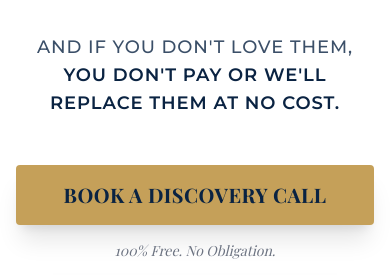
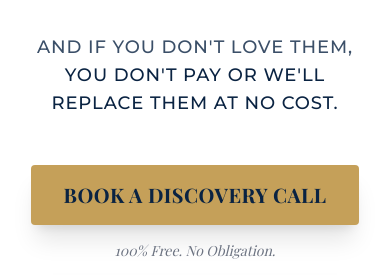
Before and after one commit to christianh0019/five-star-assistants-vsl, a React (Vite) app: page / in a window 390 px wide. Shown: the part 426-701 px from the top of the page. Built offline with nearby package versions, Linux system fonts and the light colour scheme.

Commit message:
Fix hero mobile CTA width and remove bolding from subheadline

```diff
--- a/components/Hero.tsx
+++ b/components/Hero.tsx
@@ -22,14 +22,14 @@ const Hero: React.FC<HeroProps> = ({ onOpenSurvey }) => {
 
         {/* Sub-headline */}
         <p className="font-subheading text-navy/80 text-lg md:text-xl font-medium tracking-wider mb-12 max-w-2xl uppercase">
-          And if you don't love them, <strong className="font-bold text-navy">you don't pay or we'll replace them at no cost.</strong>
+          And if you don't love them, <span className="text-navy">you don't pay or we'll replace them at no cost.</span>
         </p>
 
         {/* Primary CTA */}
         <Button
           onClick={onOpenSurvey}
           variant="primary"
-          className="w-full md:w-auto min-w-[320px] mb-4 shadow-xl hover:shadow-2xl"
+          className="min-w-[280px] md:min-w-[320px] mb-4 shadow-xl hover:shadow-2xl"
         >
           Book A Discovery Call
         </Button>
```
